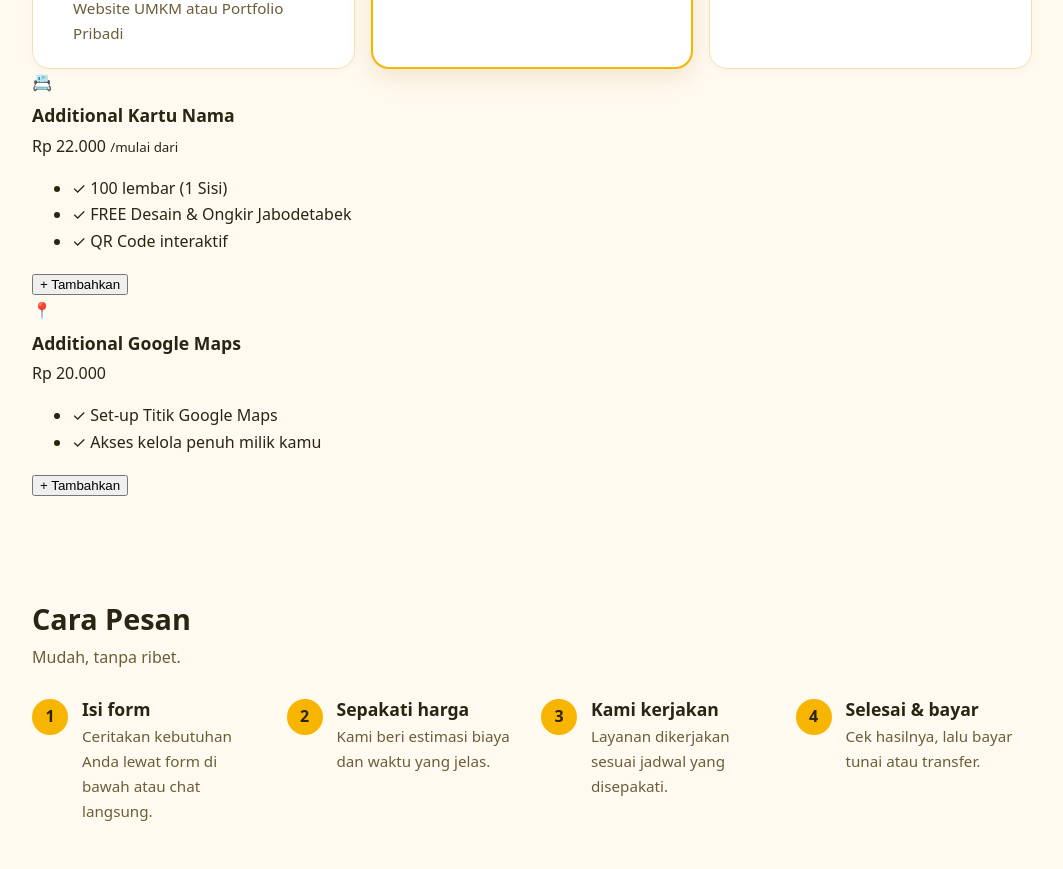
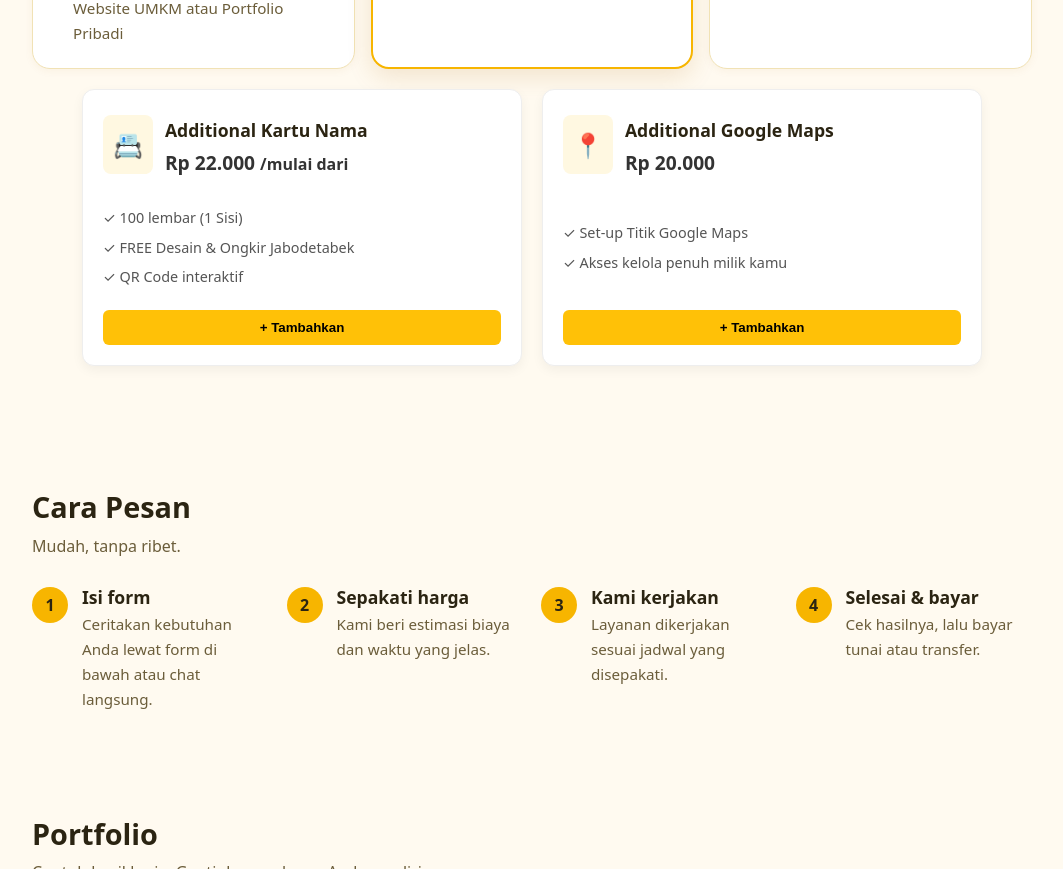
Before and after one commit to FiqihWijaya/FiqihWijaya.github.io, a plain HTML site: page index.html in a window 1280 px wide. Shown: the part 1599-2468 px from the top of the page, without its empty margins (108-1171 px from the left). Drawn offline with Linux system fonts and the light colour scheme.

Commit message:
Update style.css

```diff
--- a/style.css
+++ b/style.css
@@ -129,6 +129,74 @@ nav a.btn { color: var(--brand-ink); }
 .price small { font-size: .85rem; font-weight: 500; color: var(--muted); }
 .card ul { margin: 0; padding-left: 18px; color: var(--muted); font-size: .95rem; }
 .card.pop { border: 2px solid var(--brand); box-shadow: var(--shadow); }
+
+/* Addon */
+.addon-container {
+  display: grid;
+  grid-template-columns: repeat(auto-fit, minmax(280px, 1fr));
+  gap: 20px;
+  max-width: 900px;
+  margin: 20px auto;
+}
+
+.addon-card {
+  background: #ffffff;
+  border: 1px solid #eee;
+  border-radius: 12px;
+  padding: 20px;
+  box-shadow: 0 4px 12px rgba(0,0,0,0.05);
+  transition: transform 0.2s ease, border-color 0.2s ease;
+  display: flex;
+  flex-direction: column;
+  justify-content: space-between;
+}
+
+.addon-card:hover {
+  transform: translateY(-4px);
+  border-color: #ffc107; /* Warna kuning sesuai tema web */
+}
+
+.addon-header {
+  display: flex;
+  align-items: center;
+  gap: 12px;
+  margin-bottom: 12px;
+}
+
+.addon-icon {
+  font-size: 24px;
+  background: #fff8e1;
+  padding: 10px;
+  border-radius: 8px;
+}
+
+.addon-price {
+  font-size: 1.2rem;
+  font-weight: bold;
+  color: #333;
+}
+
+.addon-features {
+  list-style: none;
+  padding: 0;
+  margin: 15px 0;
+  font-size: 0.9rem;
+  color: #555;
+}
+
+.addon-features li {
+  margin-bottom: 6px;
+}
+
+.btn-addon {
+  background: #ffc107;
+  border: none;
+  padding: 10px;
+  border-radius: 6px;
+  font-weight: bold;
+  cursor: pointer;
+  width: 100%;
+}
 
 
 /* ---------- 7. LANGKAH PEMESANAN ---------- */
```
